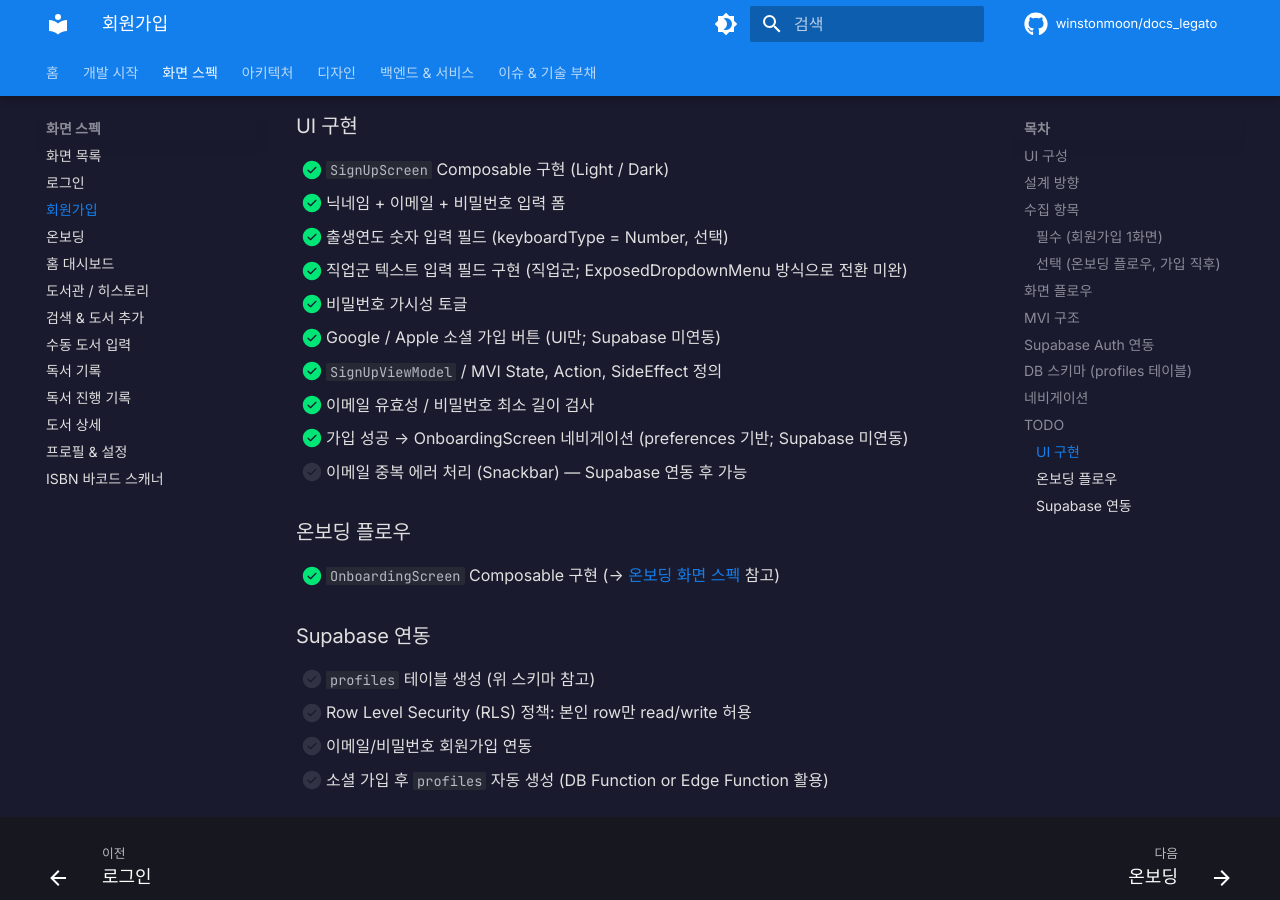
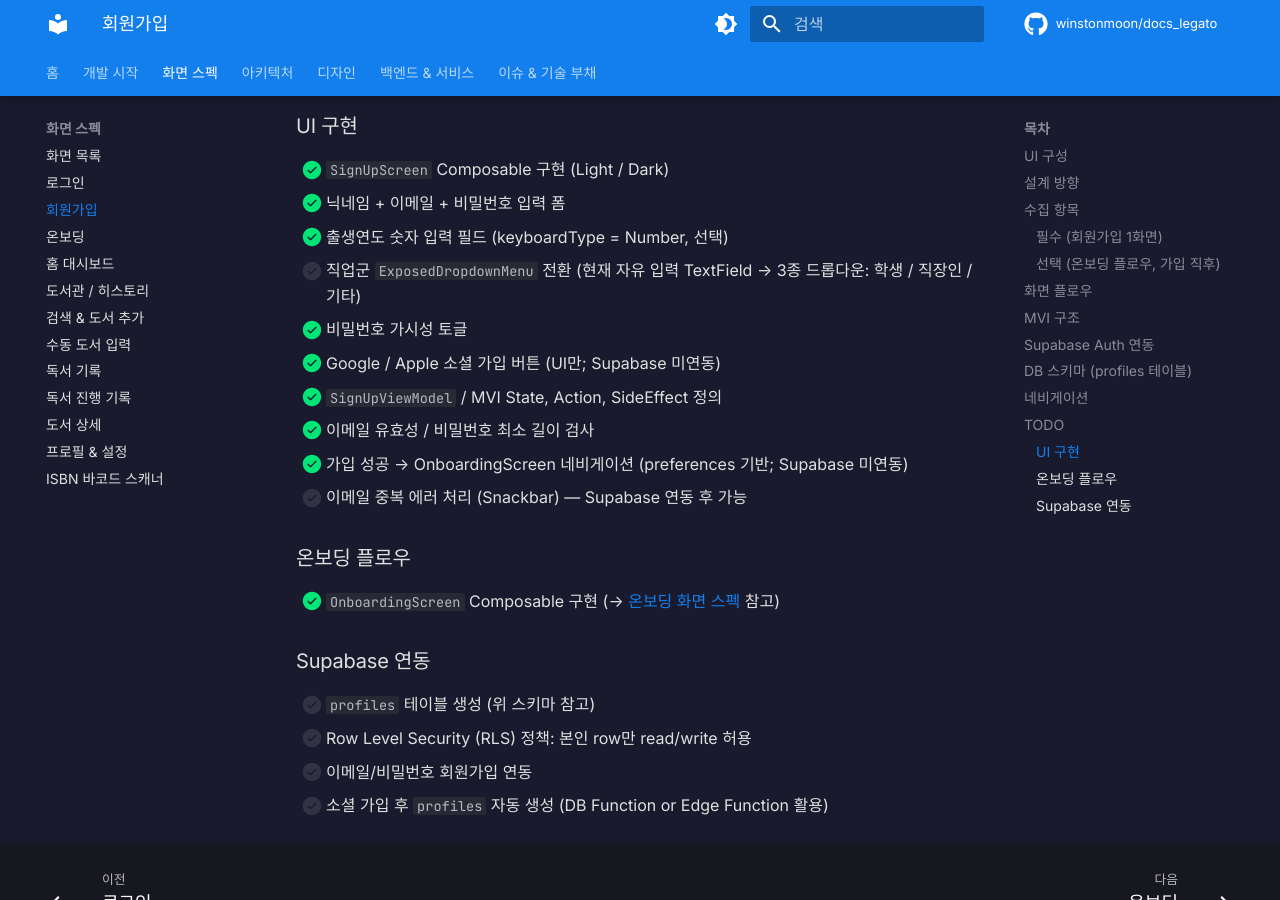
Before and after one commit to winstonmoon/docs_legato, an MkDocs documentation site: the page built from docs/screens/signup.md, in a window 1280 px wide and 900 px high, scrolled down 4054 px. Built offline with MkDocs 1.6.1 and Material for MkDocs 9.7.7, drawn with Linux system fonts in a browser that asks for light colours; comment, search, counter and statistics services are not loaded.

Commit message:
docs: 스펙 결정사항 4건 반영 (2026-03-31)
- home: "View All" 버튼 위치를 Library 섹션 → Currently Reading 헤더 옆으로 변경
- signup: Occupation 입력 방식을 자유 TextField → ExposedDropdownMenu(3종)로 확정
- library: 도서 카드 클릭 이동 대상 RecordProgress 확정 (현재 구현 BookDetail → 수정 필요 명시)
- manual-entry: 장르 태그 Multi-select 확정 (현재 구현 Single-select → 수정 필요 명시)

Co-Authored-By: Claude Sonnet 4.6 <noreply@anthropic.com>

```diff
--- a/docs/screens/signup.md
+++ b/docs/screens/signup.md
@@ -172,7 +172,7 @@ create table profiles (
 - [x] `SignUpScreen` Composable 구현 (Light / Dark)
 - [x] 닉네임 + 이메일 + 비밀번호 입력 폼
 - [x] 출생연도 숫자 입력 필드 (keyboardType = Number, 선택)
-- [x] 직업군 텍스트 입력 필드 구현 (직업군; ExposedDropdownMenu 방식으로 전환 미완)
+- [ ] 직업군 `ExposedDropdownMenu` 전환 (현재 자유 입력 TextField → 3종 드롭다운: 학생 / 직장인 / 기타)
 - [x] 비밀번호 가시성 토글
 - [x] Google / Apple 소셜 가입 버튼 (UI만; Supabase 미연동)
 - [x] `SignUpViewModel` / MVI State, Action, SideEffect 정의
```
Also changed, not shown: docs/screens/home.md (+3 -1 lines), docs/screens/library.md (+1 -1 lines), docs/screens/manual-entry.md (+1 -1 lines).
